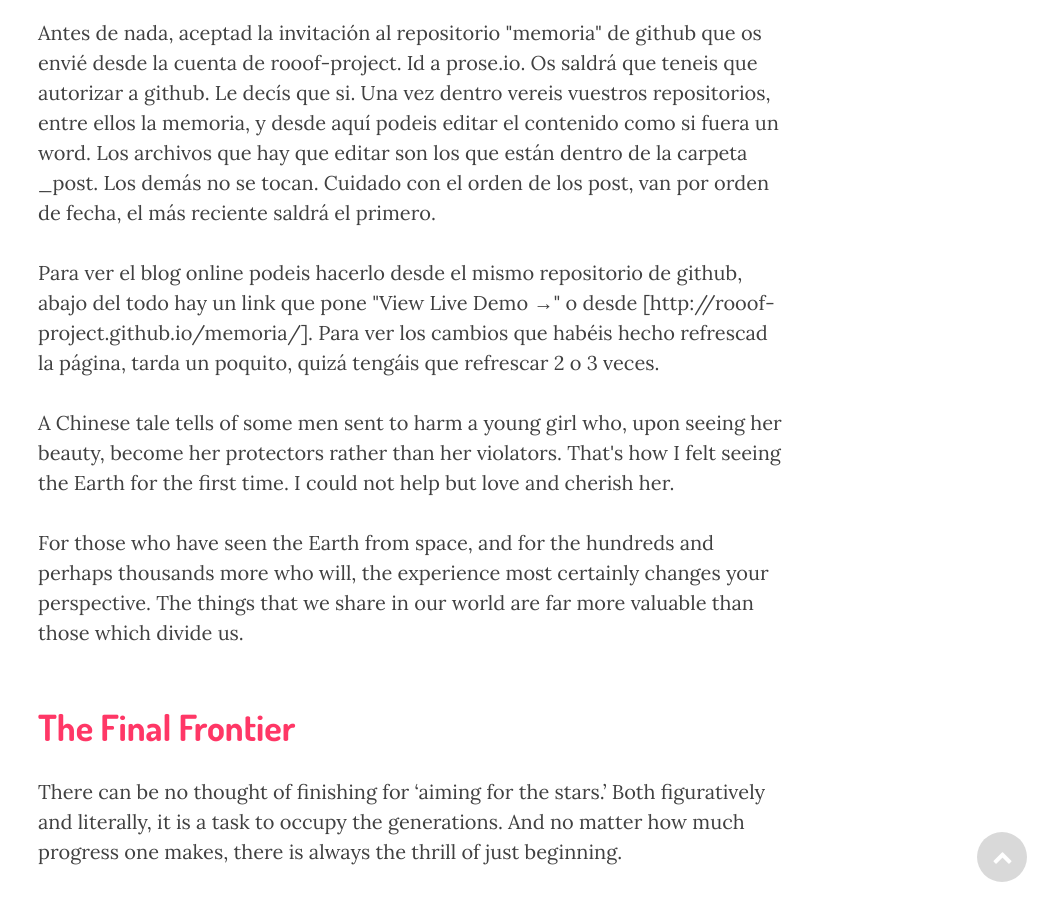
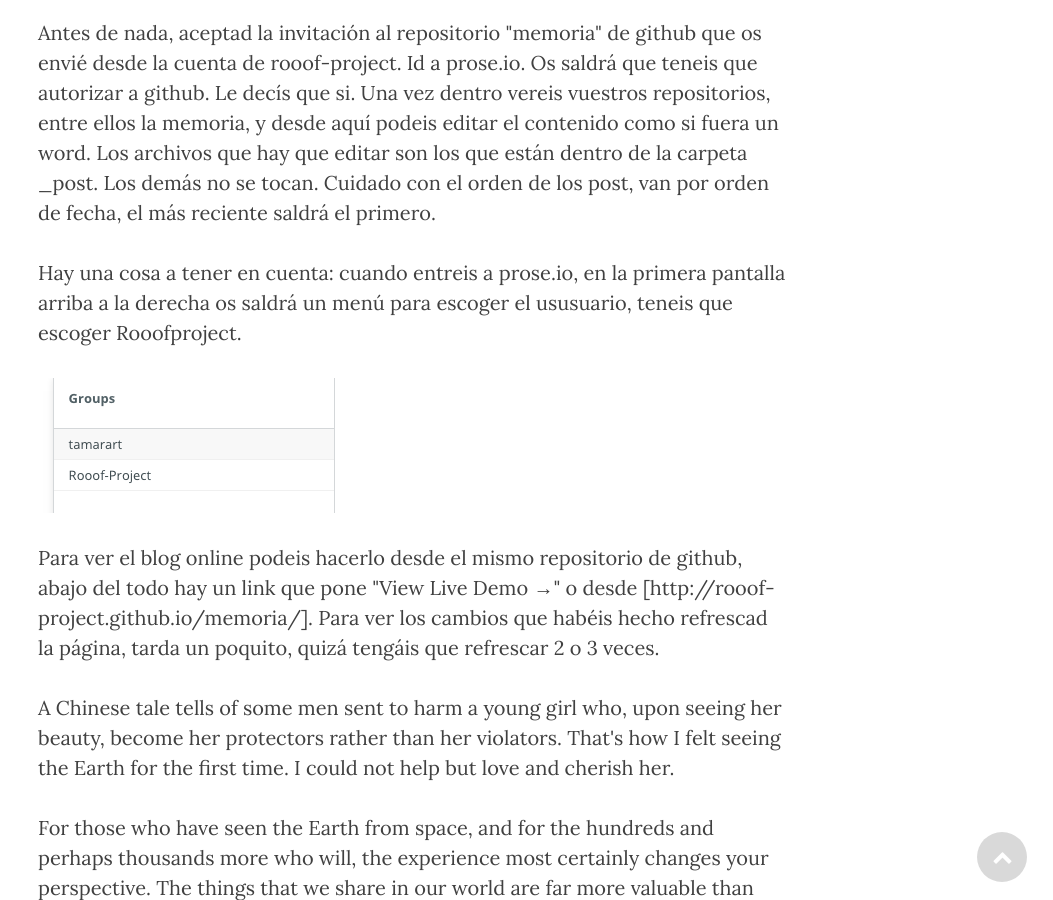
Before and after one commit to Rooof-Project/memoria, a Jekyll site: the page built from _posts/2014-09-24-como-empezo-todo.markdown, in a window 1280 px wide and 900 px high, scrolled down 636 px. Shown: the whole window, without its empty margins (227-1280 px from the left). Built offline with Jekyll 4.4.1, drawn with Linux system fonts in a browser that asks for light colours; nearby versions of some CDN libraries.

Commit message:
Updated 2014-09-24-como-empezo-todo.markdown

```diff
--- a/_posts/2014-09-24-como-empezo-todo.markdown
+++ b/_posts/2014-09-24-como-empezo-todo.markdown
@@ -8,12 +8,17 @@ published: true
 ---
 
 
+
 <p>Solo para probar si el contenido del blog se puede editar online en prose.io</p>
 
 <p>Y si que se puede. :)</p>
 <p> Antes de nada, aceptad la invitación al repositorio "memoria" de github que os envié desde la cuenta de rooof-project.
 
 Id a prose.io. Os saldrá que teneis que autorizar a github. Le decís que si. Una vez dentro vereis vuestros repositorios, entre ellos la memoria, y desde aquí podeis editar el contenido como si fuera un word. Los archivos que hay que editar son los que están dentro de la carpeta _post. Los demás no se tocan. Cuidado con el orden de los post, van por orden de fecha, el más reciente saldrá el primero. </p>
+
+<p> Hay una cosa a tener en cuenta: cuando entreis a prose.io, en la primera pantalla arriba a la derecha os saldrá un menú para escoger el ususuario, teneis que escoger Rooofproject. </p>
+![group.png]({{site.baseurl}}/img/group.png)
+
 
 <p>Para ver el blog online podeis hacerlo desde el mismo repositorio de github, abajo del todo hay un link que pone "View Live Demo →" o desde [http://rooof-project.github.io/memoria/]. Para ver los cambios que habéis hecho refrescad la página, tarda un poquito, quizá tengáis que refrescar 2 o 3 veces.</p>
 
```
